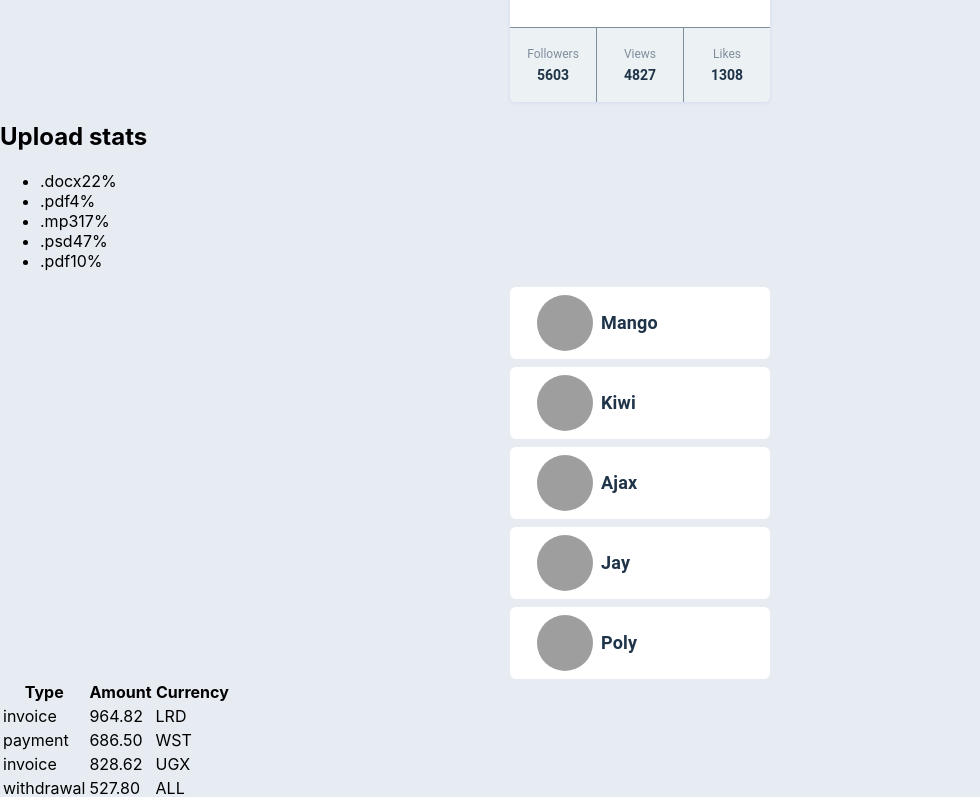
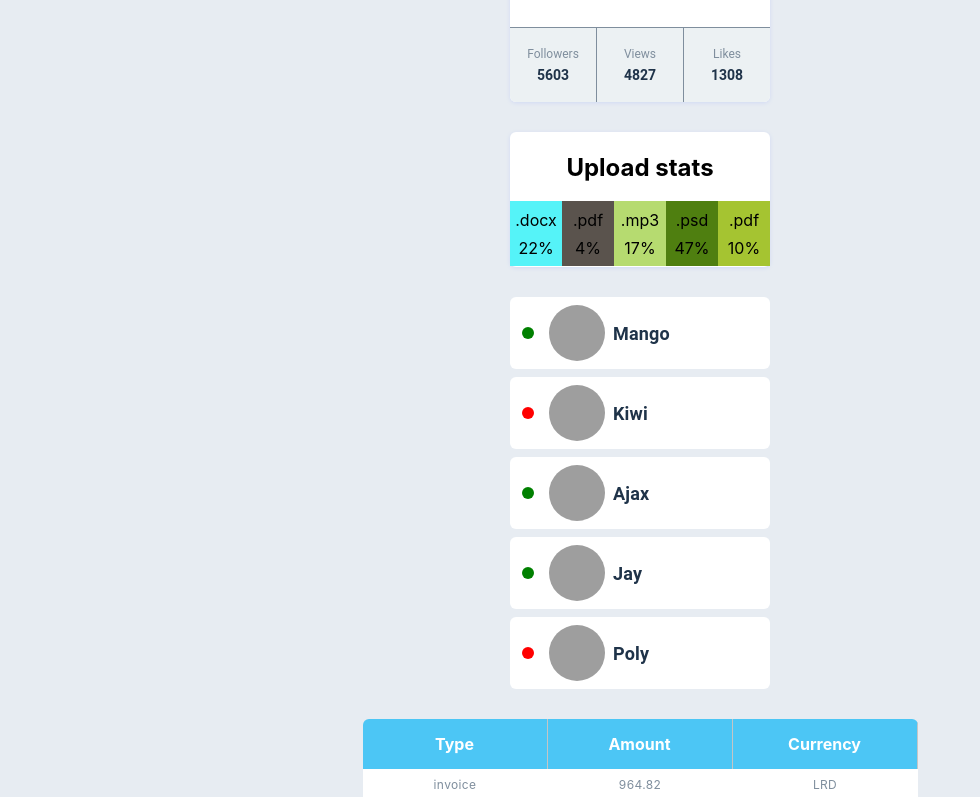
Before and after one commit to r-strilets/goit-react-hw-01-components, a React (Create React App) app: page / in a window 1280 px wide. Shown: the part 243-1040 px from the top of the page, without its empty margins (0-980 px from the left). Built offline with nearby package versions, Linux system fonts and the light colour scheme; grey boxes are pictures that could not be loaded.

Commit message:
add all Tasks

```diff
--- a/src/components/FriendList/FriendListItem/FriendListItem.jsx
+++ b/src/components/FriendList/FriendListItem/FriendListItem.jsx
@@ -3,11 +3,7 @@ import PropType from 'prop-types';
 export function FriendListItem({ status, avatarUrl, name }) {
   return (
     <li className={css.item}>
-      <span className={css.status}>
-        {/* {status
-          ? (status.style = 'backgroundColor:green')
-          : (status.style = 'backgroundColor:red')} */}
-      </span>
+      <span className={status ? css.online : css.offline}></span>
       <img
         className={css.avatar}
         src={avatarUrl}
--- a/src/components/FriendList/FriendListItem/FriendListItem.module.css
+++ b/src/components/FriendList/FriendListItem/FriendListItem.module.css
@@ -12,7 +12,17 @@
   width: 12px;
   height: 12px;
   border-radius: 50%;
+  margin-left: 12px;
 }
+.online {
+  composes: status;
+  background-color: green;
+}
+.offline {
+  composes: status;
+  background-color: red;
+}
+
 .avatar {
   width: 56px;
   height: 56px;
--- a/src/components/Section/Section.jsx
+++ b/src/components/Section/Section.jsx
@@ -1,8 +1,9 @@
 import PropTypes from 'prop-types';
+import css from './Section.module.css';
 
 function Section({ title, children }) {
   return (
-    <section className="statistics">
+    <section className={css.statistics}>
       {title && <h2>{title}</h2>}
       {children}
     </section>
--- /dev/null
+++ b/src/components/Section/Section.module.css
@@ -0,0 +1,12 @@
+.statistics {
+  display: flex;
+  flex-direction: column;
+  justify-content: center;
+  align-items: center;
+  width: 260px;
+  height: 135px;
+  background: #ffffff;
+  box-shadow: 0px 1px 4px rgba(126, 147, 255, 0.2);
+  border-radius: 6px;
+  margin: 30px auto;
+}
--- a/src/components/StatisticsList/StatisticsItems/StatisticsItem.jsx
+++ b/src/components/StatisticsList/StatisticsItems/StatisticsItem.jsx
@@ -1,9 +1,19 @@
 import { PropTypes } from 'prop-types';
+import css from './StatisticsItem.module.css';
+
 export default function StatisticsItem({ label, percentage }) {
+  const bgColor = function getRandomHexColor() {
+    return `#${Math.floor(Math.random() * 16777215)
+      .toString(16)
+      .padStart(6, 0)}`;
+  };
+
   return (
     <>
-      <span className="label">{label}</span>
-      <span className="percentage">{percentage}%</span>
+      <li className={css.item} style={{ backgroundColor: bgColor() }}>
+        <span className="label">{label}</span>
+        <span className="percentage">{percentage}%</span>
+      </li>
     </>
   );
 }
--- /dev/null
+++ b/src/components/StatisticsList/StatisticsItems/StatisticsItem.module.css
@@ -0,0 +1,7 @@
+.item {
+  display: flex;
+  flex-direction: column;
+  justify-content: space-evenly;
+  align-items: center;
+  width: calc(100% / 5);
+}
--- a/src/components/StatisticsList/StatisticsList.jsx
+++ b/src/components/StatisticsList/StatisticsList.jsx
@@ -1,12 +1,16 @@
 import StatisticsItem from './StatisticsItems/StatisticsItem';
 import { PropTypes } from 'prop-types';
+import css from './StatisticsList.module.css';
+
 export default function StatisticsList({ items }) {
   return (
-    <ul className="stat-list">
+    <ul className={css['stat-list']}>
       {items.map(item => (
-        <li className="item" key={item.id}>
-          <StatisticsItem label={item.label} percentage={item.percentage} />
-        </li>
+        <StatisticsItem
+          key={item.id}
+          label={item.label}
+          percentage={item.percentage}
+        />
       ))}
     </ul>
   );
--- /dev/null
+++ b/src/components/StatisticsList/StatisticsList.module.css
@@ -0,0 +1,8 @@
+.stat-list {
+  display: flex;
+  width: 100%;
+  height: 65px;
+  margin: 0;
+  padding: 0;
+  list-style: none;
+}
--- a/src/components/TransactionHistory/TransactionHistory.jsx
+++ b/src/components/TransactionHistory/TransactionHistory.jsx
@@ -1,7 +1,8 @@
 import PropTypes from 'prop-types';
+import css from './TransactionHistory.module.css';
 function TransactionHistory({ transactions }) {
   return (
-    <table className="transaction-history">
+    <table className={css['transaction-history']}>
       <thead>
         <tr>
           <th>Type</th>
--- /dev/null
+++ b/src/components/TransactionHistory/TransactionHistory.module.css
@@ -0,0 +1,51 @@
+.transaction-history {
+  display: flex;
+  flex-direction: column;
+  margin: 0 auto;
+  margin-top: 30px;
+  max-width: 555px;
+  align-items: center;
+  border-radius: 6px;
+  overflow: hidden;
+}
+thead th {
+  padding: 10px;
+  gap: 10px;
+
+  height: 30px;
+  color: #fff;
+  background: #4cc6f5;
+
+  border-right: 0.5px solid #c5c5c5;
+}
+thead,
+tbody {
+  width: 100%;
+}
+tr {
+  display: flex;
+  width: 100%;
+}
+th,
+td {
+  width: calc(100% / 3);
+  display: flex;
+  justify-content: center;
+  align-items: center;
+}
+tbody td {
+  height: 30px;
+  font-weight: 400;
+  font-size: 12px;
+  line-height: calc(14 / 12);
+
+  letter-spacing: 0.03em;
+
+  color: #7f8e9d;
+}
+tbody tr:nth-child(even) {
+  background-color: #d2cccc;
+}
+tbody tr:nth-child(odd) {
+  background-color: #ffffff;
+}
```
